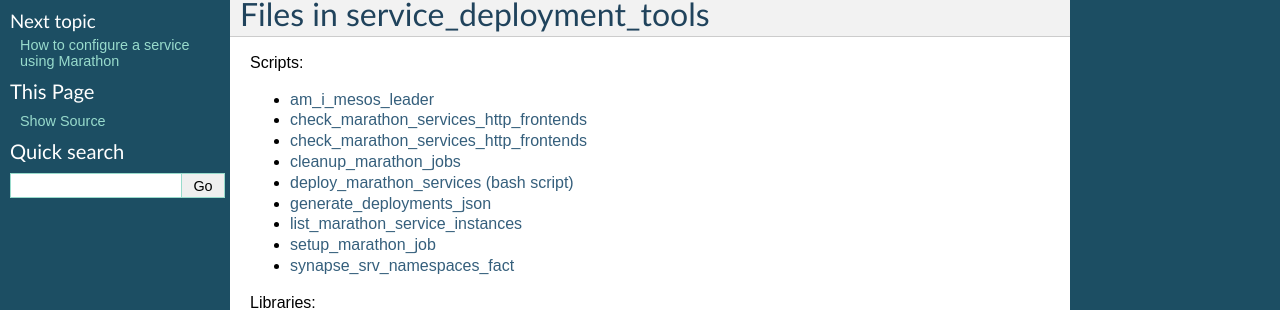
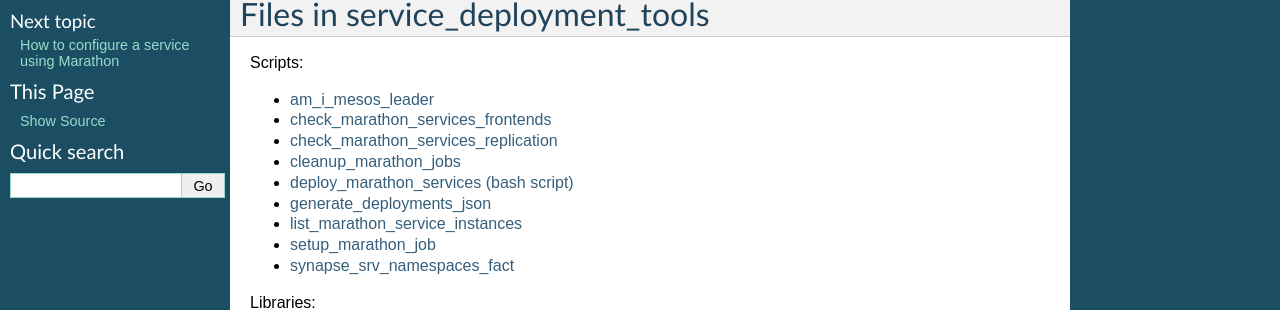
Before and after one commit to Yelp/paasta, a Sphinx documentation site: the page built from docs/source/index.rst, in a window 1280 px wide. Shown: the part 138-448 px from the top of the page. Built offline with Sphinx 7.4.7, drawn with Linux system fonts in a browser that asks for light colours.

Commit message:
Fix names

```diff
--- a/docs/source/check_marathon_services_frontends.rst
+++ b/docs/source/check_marathon_services_frontends.rst
@@ -1,5 +1,5 @@
-check_marathon_services_http_frontends
-======================================
+check_marathon_services_frontends
+=================================
 
 .. automodule:: check_marathon_services_frontends
    :members:
--- a/docs/source/check_marathon_services_replication.rst
+++ b/docs/source/check_marathon_services_replication.rst
@@ -1,5 +1,5 @@
-check_marathon_services_http_frontends
-======================================
+check_marathon_services_replication
+===================================
 
 .. automodule:: check_marathon_services_replication
    :members:
```
